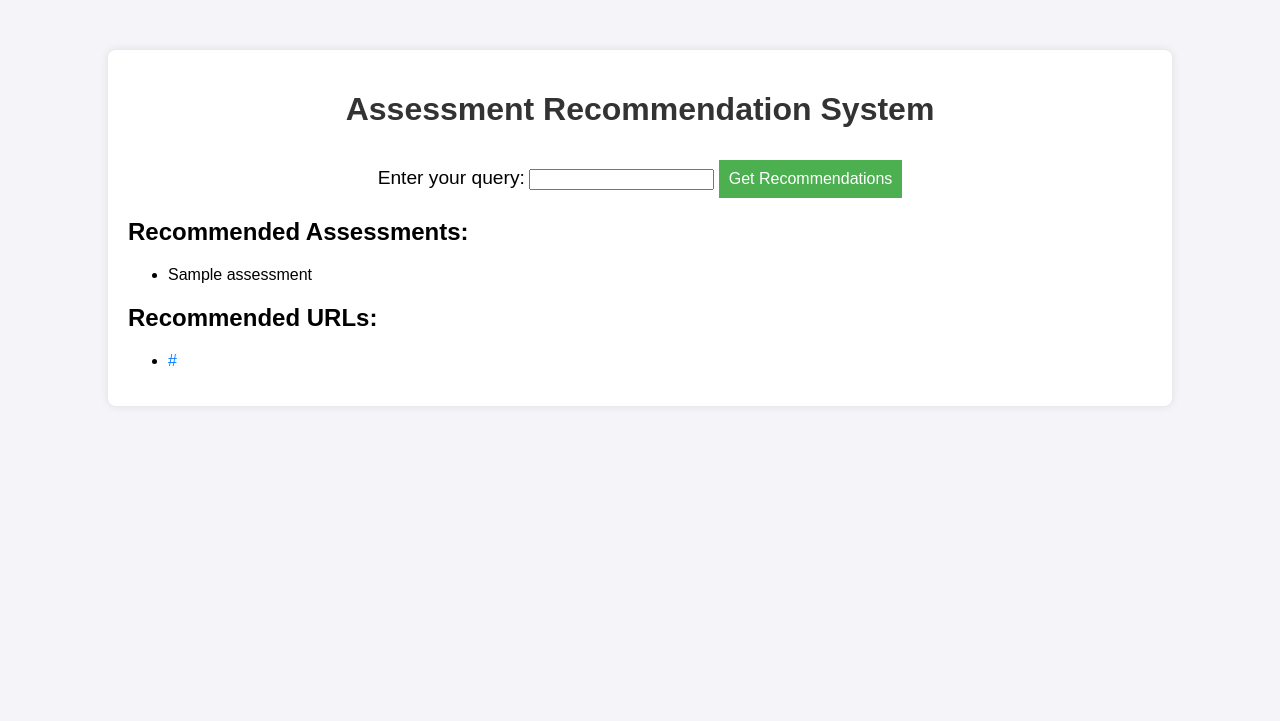
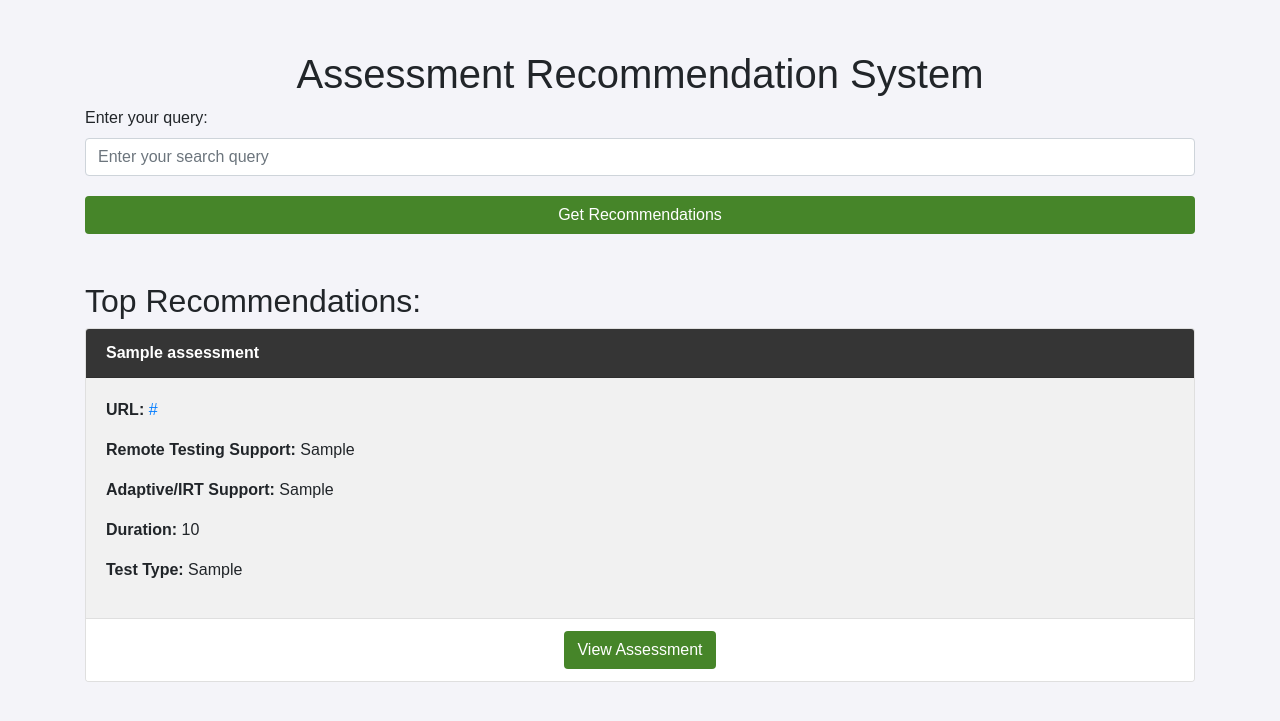
Before and after one commit to MadhuLathaIndhana/Intelligent-Recommendation-System, a Flask app: template templates/index.html in a window 1280 px wide. Shown: the top 721 px of the page. Run offline with Flask 3, Linux system fonts and the light colour scheme; the template is opened without the code that fills it: most values are stand-ins (such as "Sample title", 1, 10 or a date in 2020); parts of the project's set-up code (start-up, migrations or seed data) failed here and were passed over; some libraries are stand-ins or nearby versions.

Commit message:
Initial commit

```diff
--- a/app.py
+++ b/app.py
@@ -1,64 +1,78 @@
+from flask import Flask, render_template, request, jsonify
 import pandas as pd
 from sklearn.feature_extraction.text import TfidfVectorizer
 from sklearn.metrics.pairwise import cosine_similarity
-from flask import Flask, render_template, request
 
 app = Flask(__name__)
 
-# Load the data from Excel
-df = pd.read_excel("Traning_data.xlsx")
+# Function to normalize Yes/No values
+def normalize_yes_no(value):
+    if isinstance(value, str) and value.strip().lower() == 'yes':
+        return 'Yes'
+    return 'No'
 
-# Step 2: Combine 'Assessments' and 'URL' to create a feature vector
-df['Assessments'] = df['Assessments'].fillna('')
-df['URL'] = df['URL'].fillna('')
-df['features'] = df['Assessments'] + ' ' + df['URL']
+# Load Excel files
+df1 = pd.read_excel('assessments.xlsx')   # Contains 'Assessment', 'URL'
+df2 = pd.read_excel('metadata.xlsx')      # Contains metadata like Remote Testing, Duration, etc.
 
-# Step 3: Use TfidfVectorizer to convert text data into vectors
+# Clean column names (remove extra spaces/newlines)
+df1.columns = df1.columns.str.strip()
+df2.columns = df2.columns.str.strip()
+
+# Rename columns if needed
+df2.rename(columns={
+    'Remote Testing': 'Remote Testing Support (Yes/No)',
+    'Adaptive Support': 'Adaptive/IRT Support (Yes/No)'
+}, inplace=True)
+
+# Combine data side-by-side
+combined_df = pd.concat([df1, df2], axis=1)
+combined_df.columns = combined_df.columns.str.strip()
+
+# Normalize Remote Testing and Adaptive Support
+if 'Remote Testing Support (Yes/No)' in combined_df.columns:
+    combined_df['Remote Testing Support (Yes/No)'] = combined_df['Remote Testing Support (Yes/No)'].apply(normalize_yes_no)
+
+if 'Adaptive/IRT Support (Yes/No)' in combined_df.columns:
+    combined_df['Adaptive/IRT Support (Yes/No)'] = combined_df['Adaptive/IRT Support (Yes/No)'].apply(normalize_yes_no)
+
+# Fill missing values
+combined_df['Assessments'] = combined_df['Assessments'].fillna('')
+combined_df['URL'] = combined_df['URL'].fillna('')
+
+# Create combined text for similarity matching
+combined_df['combined'] = combined_df['Assessments'] + ' ' + combined_df['URL']
+
+# Vectorize using TF-IDF
 vectorizer = TfidfVectorizer(stop_words='english')
-tfidf_matrix = vectorizer.fit_transform(df['features'])
+tfidf_matrix = vectorizer.fit_transform(combined_df['combined'])
 
-# Step 4: Compute cosine similarity between the rows
-cosine_sim = cosine_similarity(tfidf_matrix, tfidf_matrix)
-
-# Step 5: Function to recommend similar assessments based on the query
-def recommend_assessments(query, cosine_sim=cosine_sim):
-    try:
-        idx = df[df['Query'] == query].index[0]
-    except IndexError:
-        return "Query not found in the data. Please try another one."
-
-    sim_scores = list(enumerate(cosine_sim[idx]))
-    sim_scores = sorted(sim_scores, key=lambda x: x[1], reverse=True)
-    sim_scores = sim_scores[1:4]
-    movie_indices = [i[0] for i in sim_scores]
-    return df['Assessments'].iloc[movie_indices]
-
-# Step 6: Function to recommend URLs based on the query
-def recommend_urls(query, cosine_sim=cosine_sim):
-    try:
-        idx = df[df['Query'] == query].index[0]
-    except IndexError:
-        return "Query not found in the data. Please try another one."
-
-    sim_scores = list(enumerate(cosine_sim[idx]))
-    sim_scores = sorted(sim_scores, key=lambda x: x[1], reverse=True)
-    sim_scores = sim_scores[1:4]
-    movie_indices = [i[0] for i in sim_scores]
-    return df['URL'].iloc[movie_indices]
-
-# Route to render the homepage and accept user input
 @app.route("/", methods=["GET", "POST"])
 def index():
     recommendations = []
-    urls = []
+
     if request.method == "POST":
-        query = request.form["query"]
-        recommended_assessments = recommend_assessments(query)
-        recommended_urls = recommend_urls(query)
-        recommendations = recommended_assessments.tolist()
-        urls = recommended_urls.tolist()
+        query = request.form['query']
+        query_tfidf = vectorizer.transform([query])
+        cosine_similarities = cosine_similarity(query_tfidf, tfidf_matrix)
+        recommendations_idx = cosine_similarities[0].argsort()[-5:][::-1]
 
-    return render_template("index.html", recommendations=recommendations, urls=urls)
+        for i in recommendations_idx:
+            row = combined_df.iloc[i]
+            recommendations.append({
+                'assessment': row.get('Assessments', 'N/A'),
+                'url': row.get('URL', '#'),
+                'remote_testing': row.get('Remote Testing Support (Yes/No)', 'N/A'),
+                'adaptive_support': row.get('Adaptive/IRT Support (Yes/No)', 'N/A'),
+                'duration': row.get('Duration', 'N/A'),
+                'test_type': row.get('Test Type', 'N/A')
+            })
+
+    return render_template('index.html', recommendations=recommendations)
+
+
+
+
 
 if __name__ == "__main__":
     app.run(debug=True)
@@ -71,6 +85,77 @@ if __name__ == "__main__":
 
 
 
+
+
+
+
+
+
+
+
+
+
+
+
+
+
+
+
+
+
+
+
+
+# from flask import Flask, render_template, request
+# import pandas as pd
+# from sklearn.feature_extraction.text import TfidfVectorizer
+# from sklearn.metrics.pairwise import cosine_similarity
+
+# app = Flask(__name__)
+
+# # Load Excel files
+# df1 = pd.read_excel('assessments.xlsx')   # Contains 'Assessment', 'URL'
+# df2 = pd.read_excel('metadata.xlsx')      # Contains metadata like duration, type, etc.
+
+# # Combine the two DataFrames side-by-side (by row order)
+# combined_df = pd.concat([df1, df2], axis=1)
+
+# # Fill missing values
+# combined_df['Assessments'] = combined_df['Assessments'].fillna('')
+# combined_df['URL'] = combined_df['URL'].fillna('')
+
+# # Combine columns for vectorization
+# combined_df['combined'] = combined_df['Assessments'] + ' ' + combined_df['URL']
+
+# # Vectorize using TF-IDF
+# vectorizer = TfidfVectorizer(stop_words='english')
+# tfidf_matrix = vectorizer.fit_transform(combined_df['combined'])
+
+# @app.route("/", methods=["GET", "POST"])
+# def index():
+#     recommendations = []
+
+#     if request.method == "POST":
+#         query = request.form['query']
+#         query_tfidf = vectorizer.transform([query])
+#         cosine_similarities = cosine_similarity(query_tfidf, tfidf_matrix)
+#         recommendations_idx = cosine_similarities[0].argsort()[-5:][::-1]
+
+#         for i in recommendations_idx:
+#             row = combined_df.iloc[i]
+#             recommendations.append({
+#                 'assessment': row.get('Assessments', 'N/A'),
+#                 'url': row.get('URL', '#'),
+#                 'remote_testing': row.get('Remote Testing Support (Yes/No)', 'N/A'),
+#                 'adaptive_support': row.get('Adaptive/IRT Support (Yes/No)', 'N/A'),
+#                 'duration': row.get('Duration', 'N/A'),
+#                 'test_type': row.get('Test Type', 'N/A')
+#             })
+
+#     return render_template('index.html', recommendations=recommendations)
+
+# if __name__ == "__main__":
+#     app.run(debug=True)
 
 
 
--- a/templates/index.html
+++ b/templates/index.html
@@ -3,44 +3,182 @@
 <head>
     <meta charset="UTF-8">
     <meta name="viewport" content="width=device-width, initial-scale=1.0">
-    <title>Assessment Recommendation</title>
-    <link rel="stylesheet" href="{{ url_for('static', filename='css/style.css') }}">
+    <title>Assessment Recommendations</title>
+    <link rel="stylesheet" href="https://stackpath.bootstrapcdn.com/bootstrap/4.5.2/css/bootstrap.min.css">
+    <style>
+        body {
+            background-color: #f4f4f9;
+            font-family: Arial, sans-serif;
+        }
+        .container {
+            margin-top: 50px;
+        }
+        .card {
+            margin-bottom: 20px;
+        }
+        .card-header {
+            background-color: #353535;
+            color: white;
+            font-weight: bold;
+        }
+        .card-body {
+            background-color: #f1f1f1;
+        }
+        .card-footer {
+            background-color: #ffffff;
+            text-align: center;
+        }
+        .recommendation-item {
+            margin-bottom: 10px;
+        }
+        .btn-custom {
+            background-color: #468529;
+            color: white;
+            text-align: center;
+        }
+        .btn-custom:hover {
+            background-color: #0056b3;
+        }
+        .form-control {
+            margin-bottom: 20px;
+        }
+    </style>
+</head>
+<body>
+    <div class="container">
+        <h1 class="text-center">Assessment Recommendation System</h1>
+        <form method="POST">
+            <div class="form-group">
+                <label for="query">Enter your query:</label>
+                <input type="text" class="form-control" id="query" name="query" placeholder="Enter your search query" required>
+            </div>
+            <button type="submit" class="btn btn-custom btn-block">Get Recommendations</button>
+        </form>
+
+        {% if recommendations %}
+        <h2 class="mt-5">Top Recommendations:</h2>
+        <div class="list-group">
+            {% for recommendation in recommendations %}
+            <div class="card recommendation-item">
+                <div class="card-header">{{ recommendation.assessment }}</div>
+                <div class="card-body">
+                    <p><strong>URL:</strong> <a href="{{ recommendation.url }}" target="_blank">{{ recommendation.url }}</a></p>
+                    <p><strong>Remote Testing Support:</strong> {{ recommendation.remote_testing }}</p>
+                    <p><strong>Adaptive/IRT Support:</strong> {{ recommendation.adaptive_support }}</p>
+                    <p><strong>Duration:</strong> {{ recommendation.duration }}</p>
+                    <p><strong>Test Type:</strong> {{ recommendation.test_type }}</p>
+                </div>
+                <div class="card-footer">
+                    <a href="{{ recommendation.url }}" class="btn btn-custom" target="_blank">View Assessment</a>
+                </div>
+            </div>
+            {% endfor %}
+        </div>
+        {% else %}
+        <div class="alert alert-info" role="alert">
+            Please enter a query to get recommendations.
+        </div>
+        {% endif %}
+    </div>
+
+    <script src="https://code.jquery.com/jquery-3.5.1.slim.min.js"></script>
+    <script src="https://cdn.jsdelivr.net/npm/@popperjs/core@2.5.1/dist/umd/popper.min.js"></script>
+    <script src="https://stackpath.bootstrapcdn.com/bootstrap/4.5.2/js/bootstrap.min.js"></script>
+</body>
+</html>
+
+
+
+
+
+
+
+
+
+
+
+
+
+
+
+
+
+
+
+
+
+
+
+
+
+
+
+
+
+
+
+
+
+
+
+
+
+
+
+
+
+
+
+
+
+
+
+
+
+
+
+
+
+<!-- <!DOCTYPE html>
+<html lang="en">
+<head>
+    <meta charset="UTF-8">
+    <meta name="viewport" content="width=device-width, initial-scale=1.0">
+    <title>Assessment Recommender</title>
+    <link rel="stylesheet" href="{{ url_for('static', filename='style.css') }}">
 </head>
 <body>
     <div class="container">
         <h1>Assessment Recommendation System</h1>
-
-        <!-- Form to get user input (query) -->
-        <form action="/" method="POST">
-            <label for="query">Enter your query:</label>
-            <input type="text" id="query" name="query" required>
-            <button type="submit">Get Recommendations</button>
+        <form method="POST">
+            <label for="query">Enter your query:</label><br>
+            <input type="text" id="query" name="query" required><br><br>
+            <input type="submit" value="Get Recommendations">
         </form>
 
-        <!-- Display recommended assessments if they exist -->
         {% if recommendations %}
-        <div class="recommendations">
-            <h2>Recommended Assessments:</h2>
-            <ul>
-                {% for assessment in recommendations %}
-                <li>{{ assessment }}</li>
-                {% endfor %}
-            </ul>
-        </div>
-
-        <!-- Display recommended URLs if they exist -->
-        <div class="urls">
-            <h2>Recommended URLs:</h2>
-            <ul>
-                {% for url in urls %}
-                <li><a href="{{ url }}" target="_blank">{{ url }}</a></li>
-                {% endfor %}
-            </ul>
-        </div>
+        <h2>Recommended Assessments:</h2>
+        <ul>
+            {% for rec in recommendations %}
+            <li>
+                <a href="{{ rec.url }}" target="_blank">{{ rec.assessment }}</a><br>
+                Remote Testing Support: {{ rec.remote_testing }}<br>
+                Adaptive/IRT Support: {{ rec.adaptive_support }}<br>
+                Duration: {{ rec.duration }}<br>
+                Test Type: {{ rec.test_type }}<br>
+            </li>
+            {% endfor %}
+        </ul>
         {% endif %}
     </div>
 </body>
 </html>
+
+
+
+ -->
+
+
 
 
 
```
Also changed, not shown: 6 other files.
